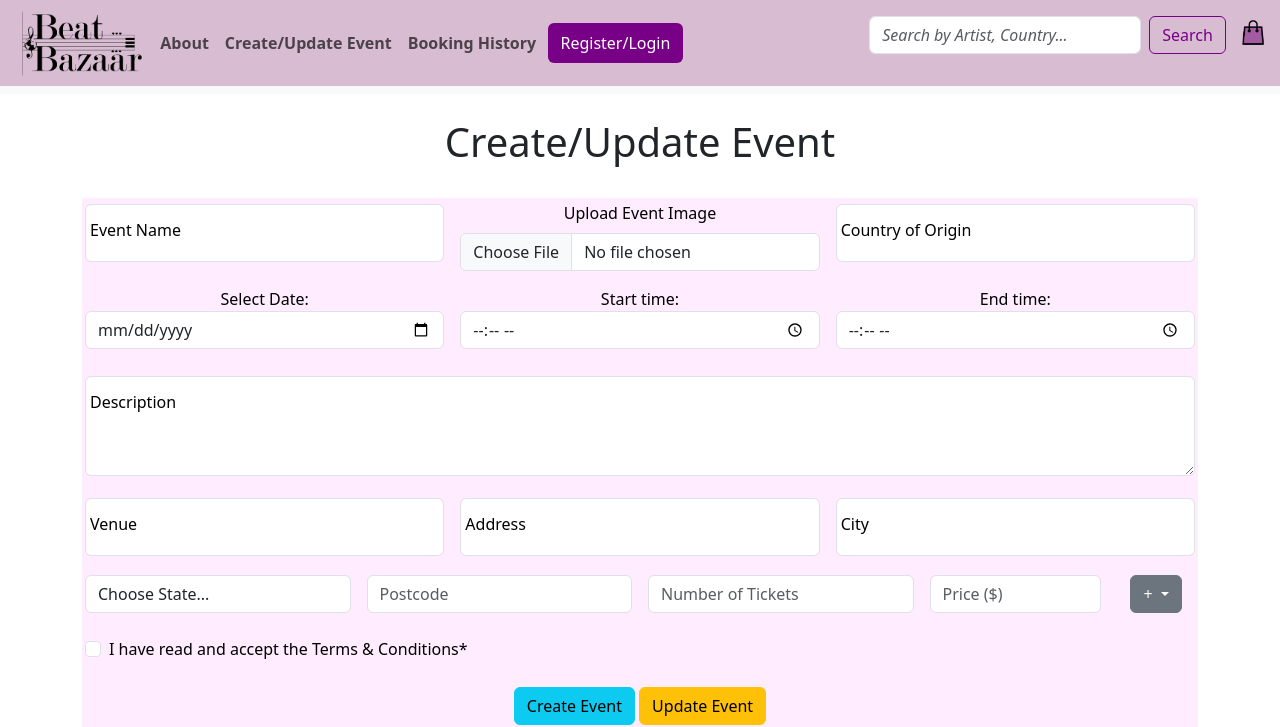
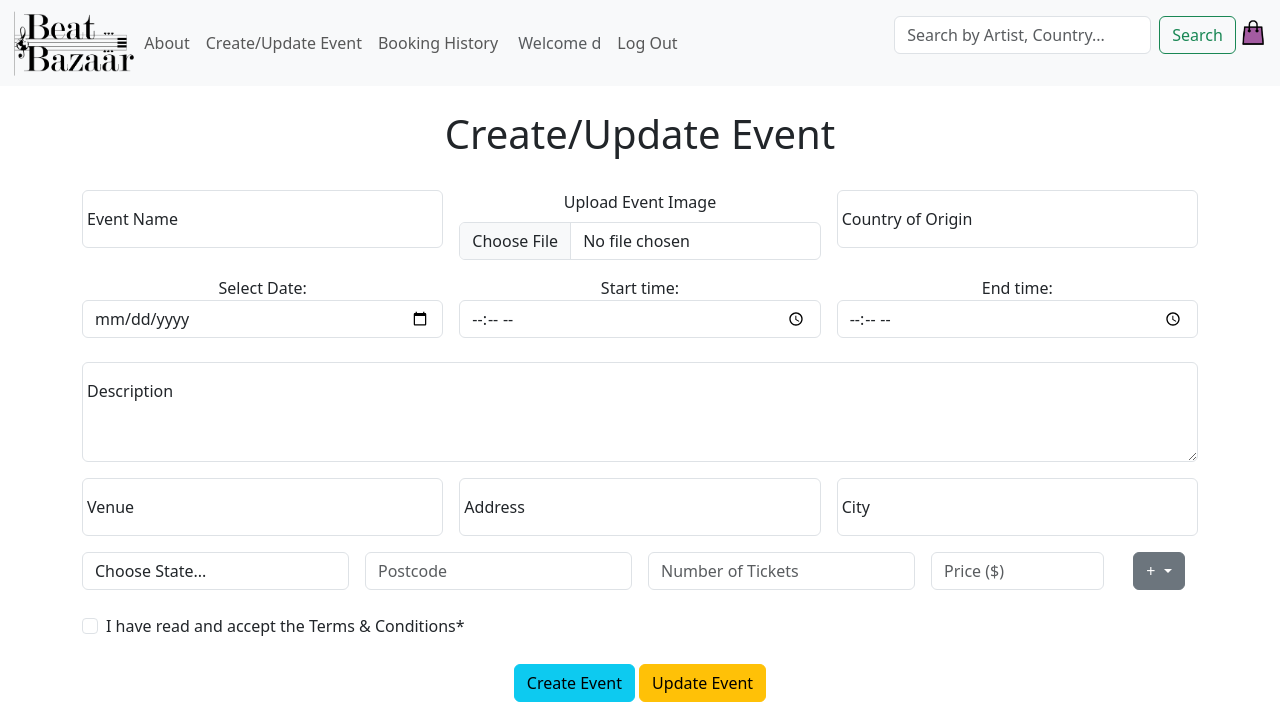
Before and after one commit to Arushi-Bose/IAB207, a Flask app: page /create in a window 1280 px wide. Shown: the top 727 px of the page. Run offline with Flask 3, Linux system fonts and the light colour scheme; a user stored in the database is signed in; some libraries are stand-ins or nearby versions.

Commit message:
Format welcome message and login/logout buttons

```diff
--- a/a3_group16/BeatBazaar/templates/base.html
+++ b/a3_group16/BeatBazaar/templates/base.html
@@ -2,7 +2,7 @@
 
 <head>
     <meta charset="utf-8">
-    <link rel="stylesheet" href="/static/style.css">
+    <link rel="stylesheet" href="/static/style/css.css">
     <meta name="viewport" content="width=device-width, initial-scale=1">
     <title>BeatBazaar - Home</title>
     <link href="https://cdn.jsdelivr.net/npm/bootstrap@5.3.2/dist/css/bootstrap.min.css" rel="stylesheet"
@@ -35,8 +35,23 @@
                             </li>
                             &nbsp;
                             <li class="nav-item">
-                                <a class="nav-link" id="register-login-button"
-                                    href="{{ url_for('auth.login') }}">&nbsp;Register/Login&nbsp;</a>
+                                <!-- <a class="nav-link" id="register-login-button"
+                                    href="{{ url_for('auth.login') }}">&nbsp;Register/Login&nbsp;</a> -->
+                                {% if current_user.is_authenticated %}
+                                <li>
+                                    <a class="nav-item nav-link disabled text-muted" href="#">Welcome {{current_user.name}}</a>
+                                </li>
+                                <li>
+                                    <a class="nav-item nav-link" href="{{ url_for('auth.logout') }}">Log Out</a>
+                                </li>
+                                {% else %}
+                                <li>
+                                    <a class="nav-item nav-link" href="{{ url_for('auth.register') }}">Register</a>
+                                </li>
+                                <li>
+                                    <a class="nav-item nav-link" href="{{ url_for('auth.login') }}">Log In</a>
+                                </li>
+                                {% endif %}
                             </li>
 
                         </ul>
```
